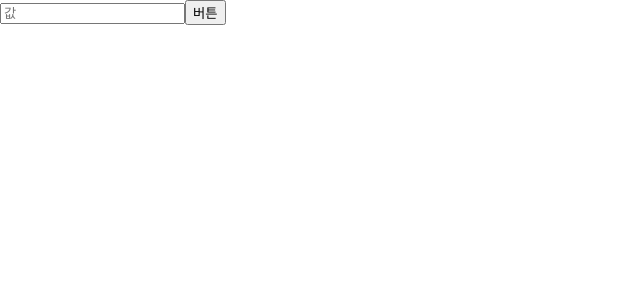
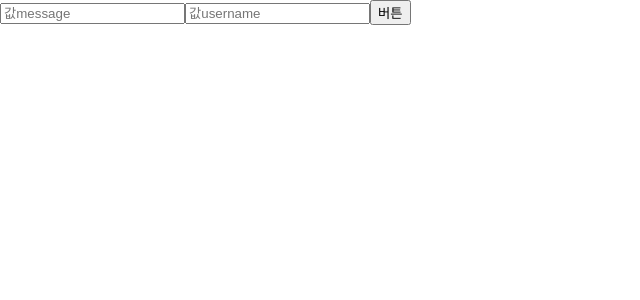
Before and after one commit to DottJs/reattest, a React (Create React App) app in the folder hello-react/: page / in a window 1280 px wide. Shown: the top 300 px of the page, without its empty margins (0-640 px from the left). Built offline with nearby package versions, Linux system fonts and the light colour scheme.

Commit message:
다수의 이벤트 핸들링 사용
setState({키:값}) 을 변경하는데에 핸들링에서 [키]를 입력한다

```diff
--- a/hello-react/src/eventPart.js
+++ b/hello-react/src/eventPart.js
@@ -2,12 +2,13 @@ import React, {Component} from 'react';
 
 class EventPart extends Component{
     state = {
+        username : '',
         message : ''
     }
 
     handleChang = (e) => {
         this.setState({
-            message : e.target.value
+            [e.target.name] : e.target.value
         });
     }
 
@@ -19,7 +20,9 @@ class EventPart extends Component{
     render(){
         return(
             <div>
-                <input type="text" name="message" value={this.state.message} placeholder="값" onChange={this.handleChang}>
+                <input type="text" name="message" value={this.state.message} placeholder="값message" onChange={this.handleChang}>
+                </input>
+                <input type="text" name="username" value={this.state.message} placeholder="값username" onChange={this.handleChang}>
                 </input>
                 <button onClick={this.handleOnClick}>
                 버튼</button>
```
